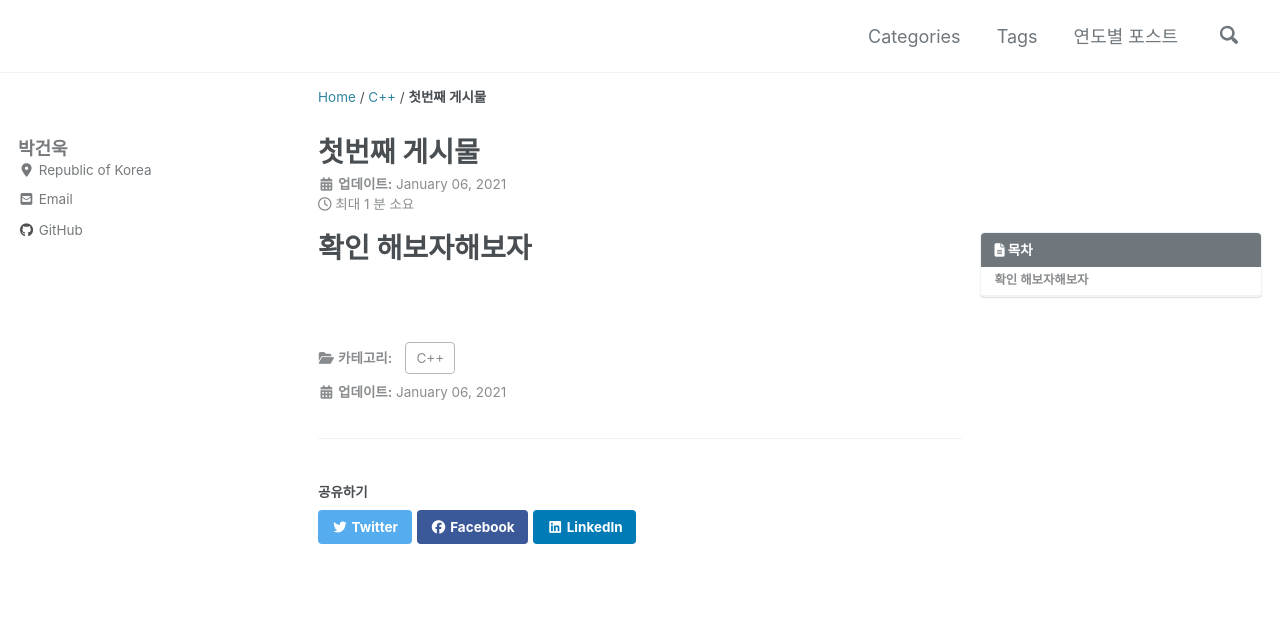
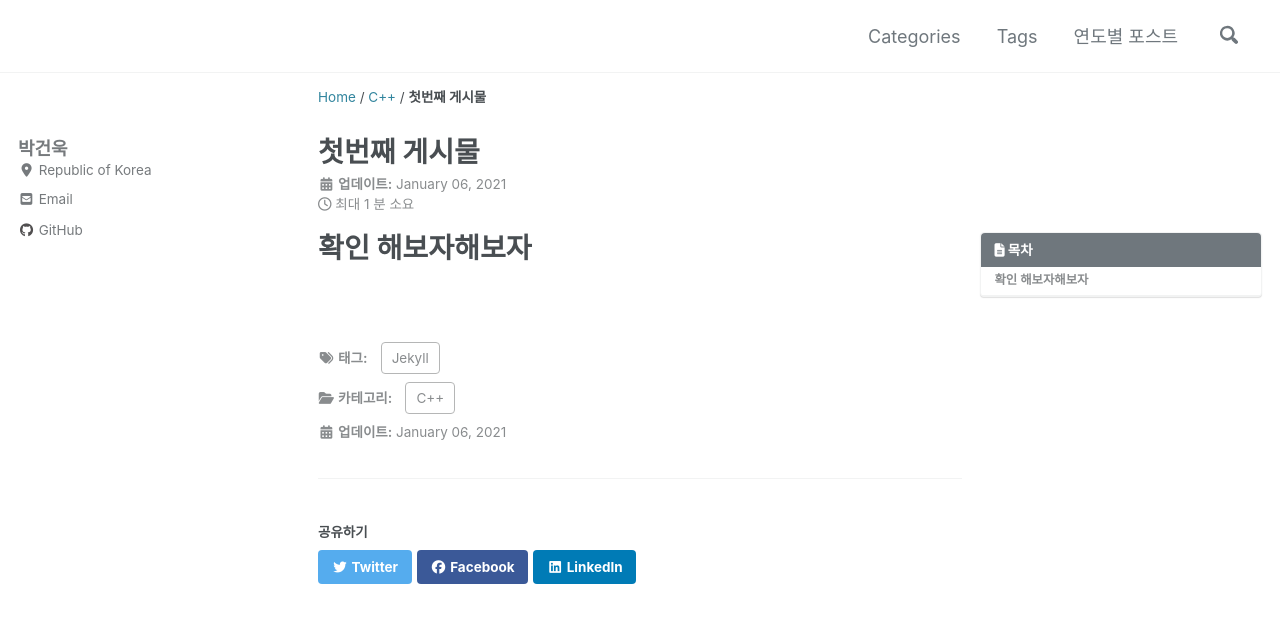
Before and after one commit to ParkGunWook/ParkGunWook.github.io, a Jekyll site: the page built from _posts/2021/C++/2021-01-06-first-check.md, in a window 1280 px wide and 900 px high. Shown: the top 623 px of the window. Built offline with Jekyll 4.4.1, drawn with Linux system fonts in a browser that asks for light colours; cached includes are drawn as plain includes; nearby versions of some CDN libraries; a script that is not in the unit is left out.

```diff
--- a/_posts/2021/C++/2021-01-06-first-check.md
+++ b/_posts/2021/C++/2021-01-06-first-check.md
@@ -8,13 +8,15 @@ share: true
 related: true
 categories:
 - C++
+tag:
+- Jekyll
 toc: true
 toc_sticky: true
 toc_label: 목차
 description: 없음
-article_tag1: 1
-article_tag2: 2
-article_tag3: 3
+article_tag1: 태그1
+article_tag2: 태그2
+article_tag3: 태그3
 article_section: 지킬성공하기
 meta_keywords: 이게뭘까
 last_modified_at: '2021-01-06 13:43:00 +0800'
--- /dev/null
+++ b/googledcff71457d19e807.html
@@ -0,0 +1 @@
+google-site-verification: googledcff71457d19e807.html
--- a/googlee08cf7161f6244cf.html
+++ /dev/null
@@ -1 +0,0 @@
-google-site-verification: googlee08cf7161f6244cf.html
```
Also changed, not shown: assets/images/post/poto.jpg (deleted).
